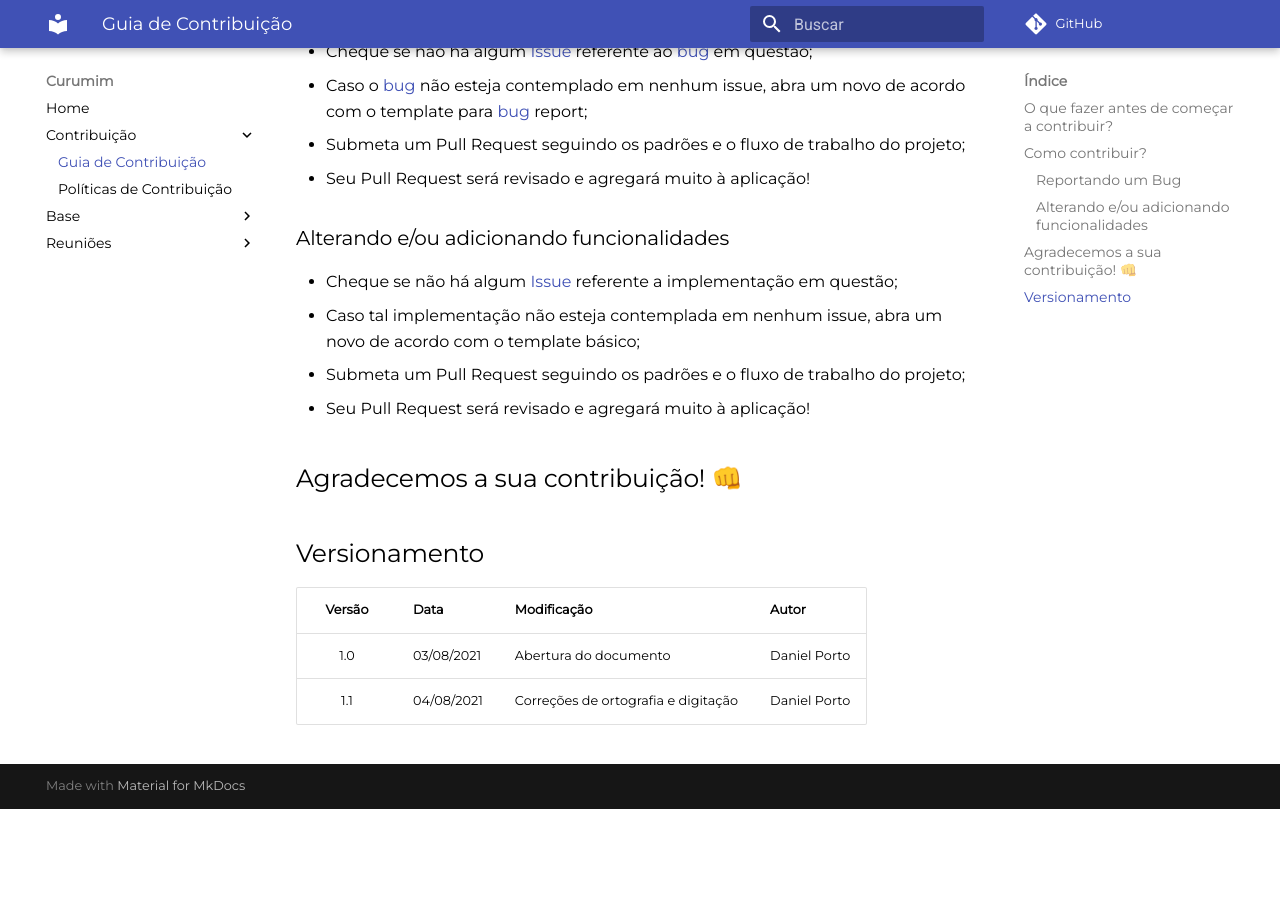
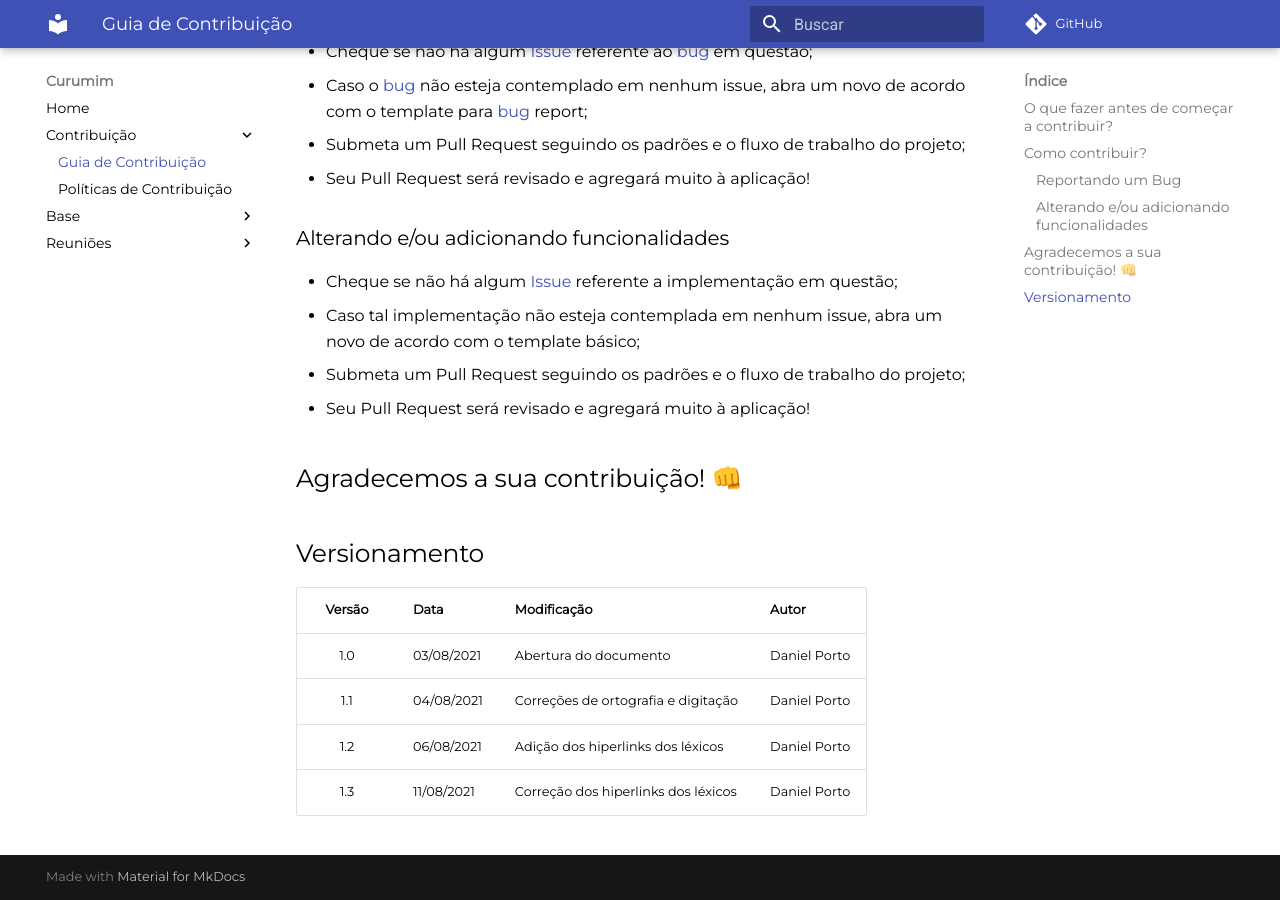
Before and after one commit to UnBArqDsw2021-1/2021.1_G6_Curumim, an MkDocs documentation site: the page built from docs/guia-contrib.md, in a window 1280 px wide and 900 px high, scrolled down 589 px. Built offline with MkDocs 1.6.1 and Material for MkDocs 9.7.7, drawn with Linux system fonts in a browser that asks for light colours; comment, search, counter and statistics services are not loaded; before the commit the page ends 1398 px from its top, so only the background shows below that.

Commit message:
fix(#53) Corrigindo os hiperlinks para os lexicos no brainstormming e no guia.

```diff
--- a/docs/guia-contrib.md
+++ b/docs/guia-contrib.md
@@ -9,9 +9,9 @@
 - Estude e entenda as [Políticas](politicas.md) do projeto.
 
 ## Como contribuir?
-### Reportando um [Bug](/base/requisitos/modelagem/lexicos/#lexico-bug)
-- Cheque se não há algum [Issue](https://github.com/UnBArqDsw2021-1/2021.1_G6_Curumim/issues) referente ao [bug](/base/requisitos/modelagem/lexicos/#lexico-bug) em questão;
-- Caso o [bug](/base/requisitos/modelagem/lexicos/#lexico-bug) não esteja contemplado em nenhum issue, abra um novo de acordo com o template para [bug](/base/requisitos/modelagem/lexicos/#lexico-bug) report;
+### Reportando um [Bug](../base/requisitos/modelagem/lexicos/#lexico-bug)
+- Cheque se não há algum [Issue](https://github.com/UnBArqDsw2021-1/2021.1_G6_Curumim/issues) referente ao [bug](../base/requisitos/modelagem/lexicos/#lexico-bug) em questão;
+- Caso o [bug](../base/requisitos/modelagem/lexicos/#lexico-bug) não esteja contemplado em nenhum issue, abra um novo de acordo com o template para [bug](../base/requisitos/modelagem/lexicos/#lexico-bug) report;
 - Submeta um Pull Request seguindo os padrões e o fluxo de trabalho do projeto;
 - Seu Pull Request será revisado e agregará muito à aplicação!
 
@@ -28,3 +28,5 @@
 |:-:|--|--|--|
 |1.0|03/08/2021| Abertura do documento | Daniel Porto |
 |1.1|04/08/2021| Correções de ortografia e digitação | Daniel Porto |
+| 1.2 | 06/08/2021 | Adição dos hiperlinks dos léxicos | Daniel Porto |
+| 1.3 | 11/08/2021 | Correção dos hiperlinks dos léxicos | Daniel Porto |
```
Also changed, not shown: docs/base/requisitos/elicitacao/brainstorming.md (+16 -15 lines).
